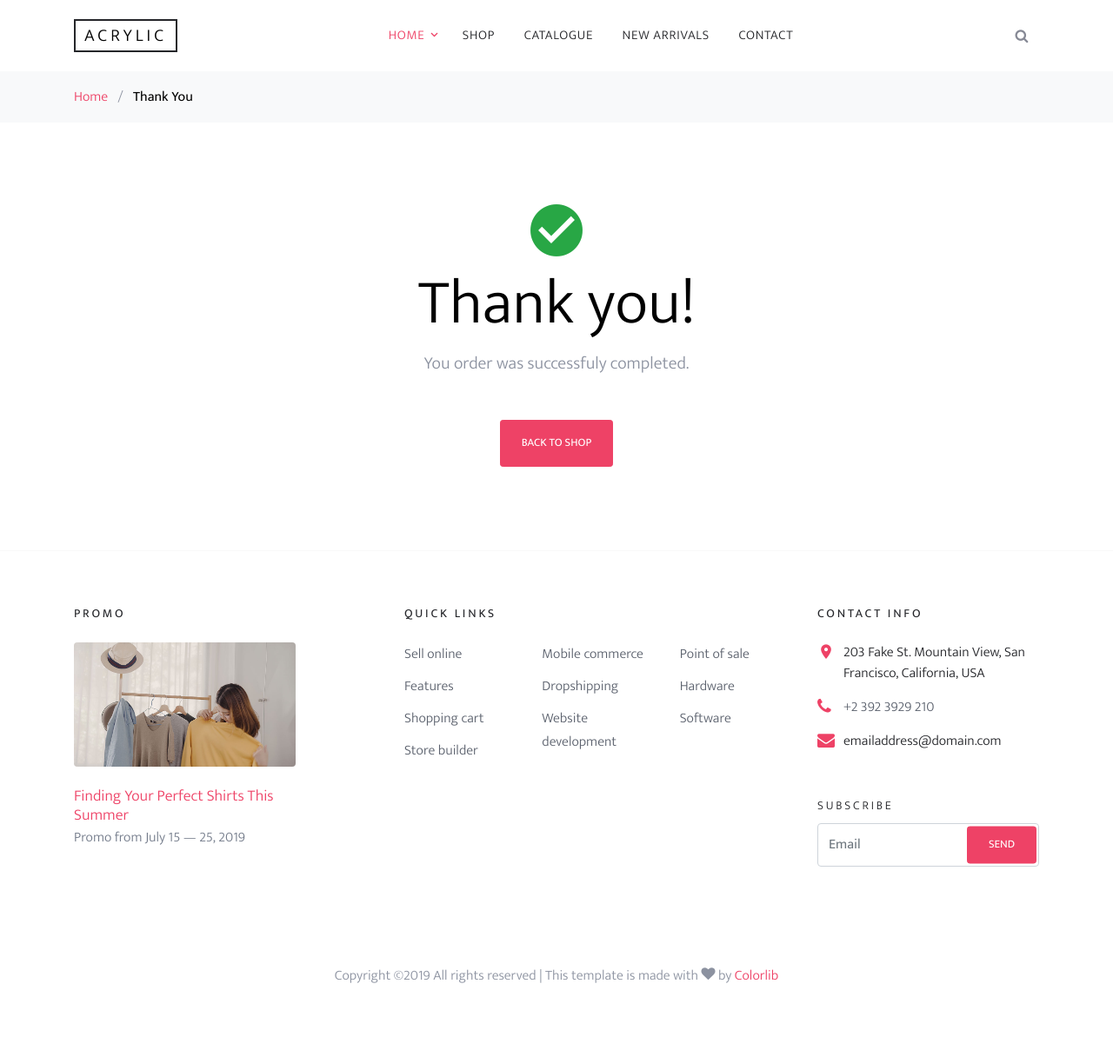
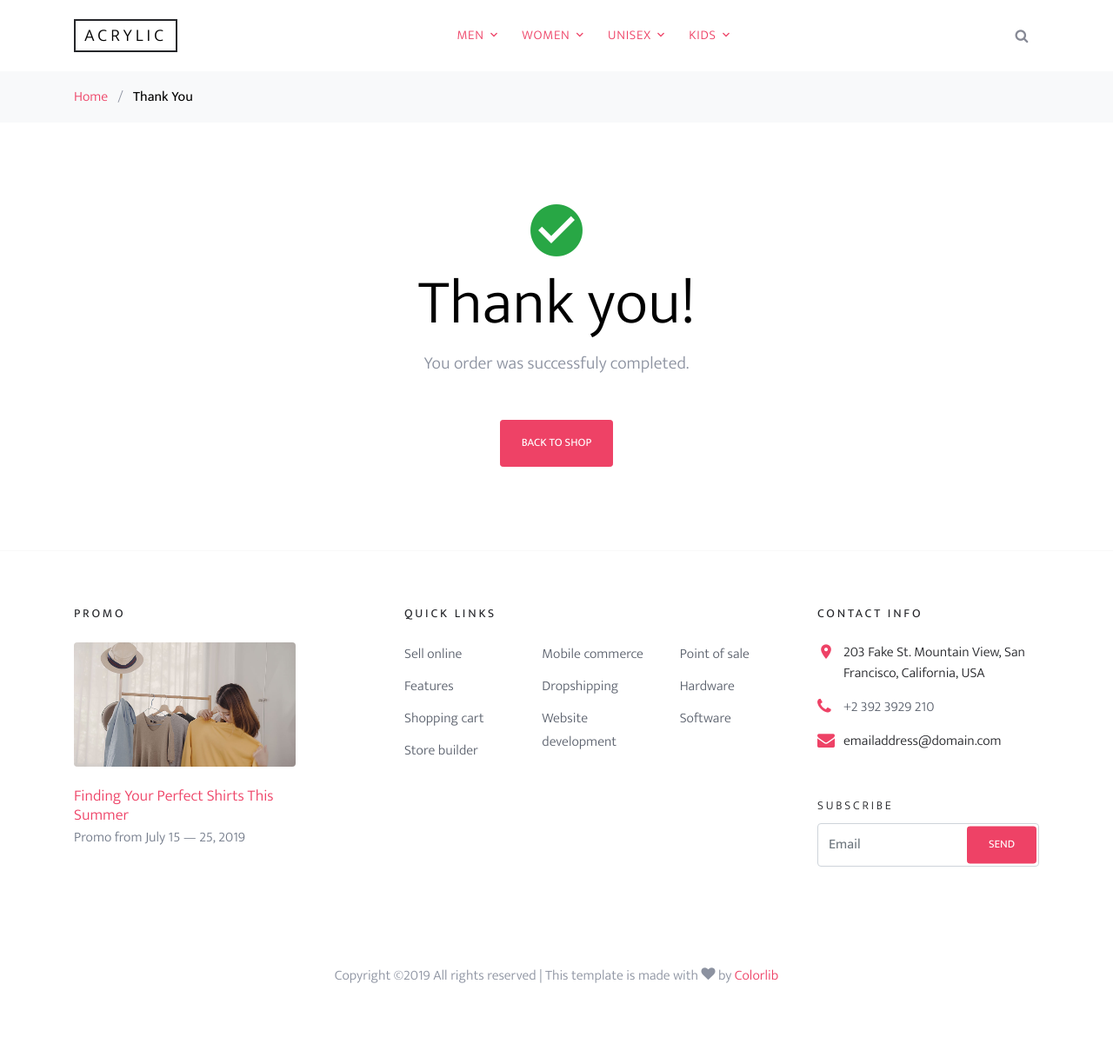
Before and after one commit to acrylicindia/acrylicindia.github.io, a Jekyll site: the page built from thankyou.html, in a window 1280 px wide. Shown: the whole page at 87% size. Built offline with Jekyll 4.4.1, drawn with Linux system fonts in a browser that asks for light colours; some web fonts are replaced.

Commit message:
Update nav.html

```diff
--- a/_includes/nav.html
+++ b/_includes/nav.html
@@ -1,25 +1,66 @@
 <nav class="site-navigation text-right text-md-center" role="navigation">
 	<ul class="site-menu js-clone-nav d-none d-lg-block">
-                <li class="has-children active">
-                  <a href="index.html">Home</a>
+		<li class="has-children active"> <a href="index.html">Men</a>
 			<ul class="dropdown">
-                    <li><a href="#">Menu One</a></li>
-                    <li><a href="#">Menu Two</a></li>
-                    <li><a href="#">Menu Three</a></li>
-                    <li class="has-children">
-                      <a href="#">Sub Menu</a>
+				<li class="has-children"> <a href="#">T-Shirts</a>
 					<ul class="dropdown">
-                        <li><a href="#">Menu One</a></li>
-                        <li><a href="#">Menu Two</a></li>
-                        <li><a href="#">Menu Three</a></li>
+						<li><a href="#">Gym Vests</a>
+						</li>
+						<li><a href="#">Round Neck T-Shirts</a>
+						</li>
+						<li><a href="#">V Neck T-Shirts</a>
+						</li>
+						<li><a href="#">Full Sleeves T-Shirts</a>
+						</li>
+						<li><a href="#">Raglan T-Shirts</a>
+						</li>
+						<li><a href="#">Polo T-Shirts</a>
+						</li>
 					</ul>
 				</li>
 			</ul>
 		</li>
-
-                <li><a href="shop.html">Shop</a></li>
-                <li><a href="#">Catalogue</a></li>
-                <li><a href="#">New Arrivals</a></li>
-                <li><a href="contact.html">Contact</a></li>
+		<li class="has-children active"> <a href="index.html">Women</a>
+			<ul class="dropdown">
+				<li class="has-children"> <a href="#">T-Shirts</a>
+					<ul class="dropdown">
+						<li><a href="#">Tank Tops</a>
+						</li>
+						<li><a href="#">Crop Tops</a>
+						</li>
+						<li><a href="#">Round Neck T-Shirts</a>
+						</li>
+						<li><a href="#">Full Sleeves T-Shirts</a>
+						</li>
+						<li><a href="#">Raglan T-Shirts</a>
+						</li>
+						<li><a href="#">Long-Top T-Shirts</a>
+						</li>
+						<li><a href="#">Maternity T-Shirts</a>
+						</li>
+					</ul>
+				</li>
+				<li><a href="#">Tote Bags</a>
+				</li>
+			</ul>
+		</li>
+		<li class="has-children active"> <a href="index.html">Unisex</a>
+			<ul class="dropdown">
+				<li><a href="#">Hoodies</a>
+				</li>
+				<li><a href="#">Sneakers</a>
+				</li>
+			</ul>
+		</li>
+		<li class="has-children active"> <a href="index.html">Kids</a>
+			<ul class="dropdown">
+				<li><a href="#">Boy's T-Shirts</a>
+				</li>
+				<li><a href="#">Girl's T-Shirts</a>
+				</li>
+				<li><a href="#">Kid's Rompers</a>
+				</li>
+			</ul>
+		</li>
 	</ul>
 </nav>
```
Lines whose indentation alone changed are shown as unchanged.
